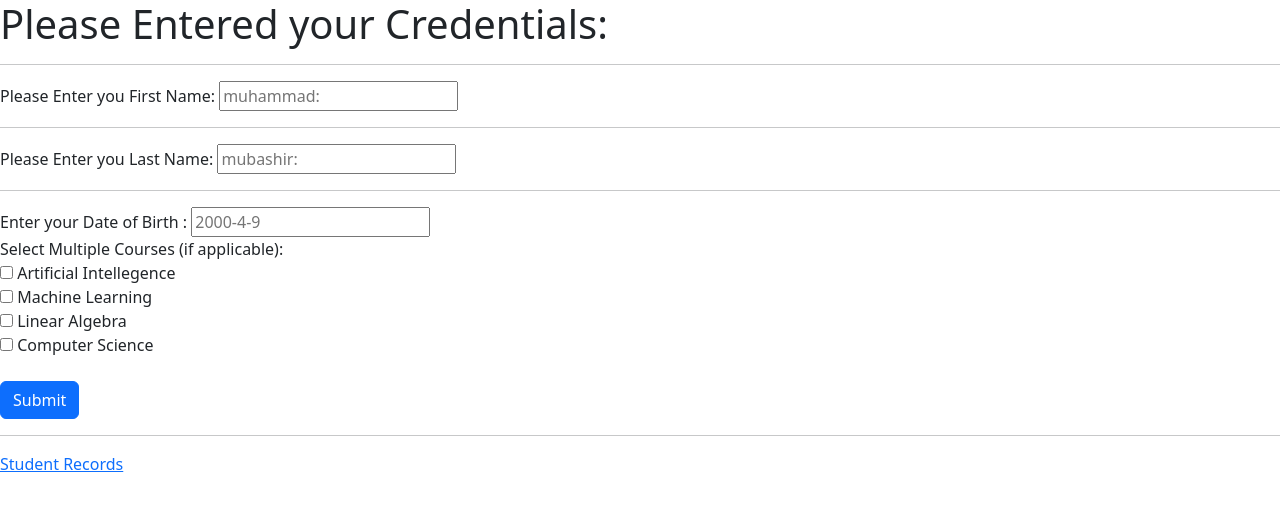
After one commit to RaoMubashir5/AximTraining, a Django app: page /add/ in a window 1280 px wide. The commit adds this page. Shown: the top 511 px of the page. Run offline with Django 5.2, Linux system fonts and the light colour scheme; data comes from the database, SQL or seed files in the repository; both versions use the stored data as it was after the commit.

Commit message:
function base views practice

```diff
--- a/MyFirstAtAxim/urls.py
+++ b/MyFirstAtAxim/urls.py
@@ -24,5 +24,7 @@ from PracApp.views import *
 urlpatterns = [
     #path to the home page
     path('admin/', admin.site.urls),
-    path('task_view/',task_view,name="task_view"),
+    path('task_view/<str:para>',task_view,name="task_view"),
+    path('add/',Add_Student,name="add"),
+    path('students/<sort>',student_views,name="students"),
 ]
--- a/PracApp/models.py
+++ b/PracApp/models.py
@@ -57,8 +57,8 @@ class course(models.Model):
 
 # Enrollment model as the Through model;;it is now custom django intermediatory table for many to many relation,
 class Enrollment(models.Model):
-    student = models.ForeignKey(Student, on_delete=models.CASCADE,verbose_name="Enrolled Students")
-    course = models.ForeignKey(course, on_delete=models.CASCADE)
+    student = models.ForeignKey(Student, on_delete=models.CASCADE,verbose_name="Enrolled Students",related_name="enrolled")
+    course = models.ForeignKey(course, on_delete=models.CASCADE,related_name="enrolled")
     enrollment_date=models.DateField(verbose_name="Date of Enrollment")
 
     class Meta:
--- /dev/null
+++ b/PracApp/templates/addStudents.html
@@ -0,0 +1,44 @@
+<!DOCTYPE html>
+<html lang="en">
+<head>
+    <title>Add_Student</title>
+    <meta charset="UTF-8">
+    <meta name="viewport" content="width=device-width, initial-scale=1.0">
+    <title>Your Project</title>
+    <!-- Bootstrap CSS -->
+    <link href="https://cdn.jsdelivr.net/npm/bootstrap@5.3.0/dist/css/bootstrap.min.css" rel="stylesheet">
+</head>
+<body>
+<h1>Please Entered your Credentials:</h1>
+<hr>
+    <form method="POST" action="">
+       {% csrf_token %}
+        <div class="form-group">
+          <label for="exampleFirst1">Please Enter you First Name: </label>
+          <input type="text" name="first_name" placeholder="muhammad:" id="exampleFirst1" required>
+        </div>
+        <hr>
+        <div class="form-group">
+            <label for="exampleFirst2">Please Enter you Last Name: </label>
+            <input type="text" name="last_name" placeholder="mubashir:" id="exampleFirst2" required>
+          </div>
+        <hr>
+        <div class="form-group">
+          <label for="5">Enter your Date of Birth :</label>
+          <input type="text" name="date_of_birth"  placeholder="2000-4-9" id="5" required>
+        </div>
+             <!-- Checkboxes for Multiple Course Selection -->
+             <div class="form-group">
+              <label for="courses">Select Multiple Courses (if applicable):</label><br>
+              {% for course in courses %}
+                  <input type="checkbox" name="course_name" value="{{ course.course_name }}" id="courses"> {{ course.course_name }}<br>
+              {% endfor %}
+          </div>
+        <br>
+        <button type="submit" class="btn btn-primary">Submit</button>
+        <hr>
+        <a href='/students/ sort="simple" '>Student Records</a>
+      </form>
+
+</body>
+</html>
--- a/PracApp/lala.html
+++ b/PracApp/templates/lala.html
@@ -7,7 +7,7 @@
     <title>Task View</title>
 </head>
 <body>
-    <h1>Task View</h1>
-    <p>Updated: <a href="{% url 'task' %}">{{ updated|timesince }} ago</a></p>
+    <h1>Task View ............ {{test}}</h1>
+    <p>Updated: <a href="{% url 'task_view' para='raomubashir' %}">{{ updated|timesince }} ago</a></p>
 </body>
 </html>
--- a/PracApp/views.py
+++ b/PracApp/views.py
@@ -4,6 +4,7 @@ from PracApp.models import*
 from django.views.decorators.http import require_http_methods,require_GET
 from django.http import HttpResponse,StreamingHttpResponse,HttpResponseNotFound,HttpResponseServerError,HttpResponseForbidden
 import random,time
+from django.utils import timezone
 # Create your views here.
 
 @require_http_methods(["GET"],)
@@ -55,18 +56,18 @@ def streamlineResponse(request):
 
 
 
-#redering template using render and redirect shortcuts.
-@require_http_methods(["GET","POST"],)
-def student_views(request):
-     if request.method=="GET":
+#redering template using render and redirect shortcuts.@require_http_methods(["GET","POST"],)
+def student_views(request,sort):
+     if request.method=="GET" and sort == 'asc':
+        all_objects=Student.objects.all().order_by("-date_of_birth")
+        return render(request,'studentsData.html',{"students":all_objects})
+     elif request.method=="GET" and sort == 'desc':
+        all_objects=Student.objects.all().order_by("date_of_birth")
+        return render(request,'studentsData.html',{"students":all_objects})
+     else:
         all_objects=Student.objects.all()
-        return render(request,'studentsRecords.html',{"students":all_objects})
-     if request.method=="POST":
-        if len(request.POST.get('name')) > 0:
-            name=request.POST.get('name')
-            print(name)
-            return redirect('student_views')
-        return HttpResponseForbidden("Kuch bhajo to sahi bhai",headers={"content-length":20})
+        return render(request,'studentsData.html',{"students":all_objects})
+     return HttpResponseForbidden("only get requests are handled",headers={"content-length":20})
 
 ##Unique roll number generator:def generate_unique_roll_number(existing_roll_numbers, lower_bound=100, upper_bound=1000):
 def returnUniqueRollNo(existing_roll_numbers,lower_bound,upper_bound):
@@ -78,47 +79,58 @@ def returnUniqueRollNo(existing_roll_numbers,lower_bound,upper_bound):
 @require_http_methods(["GET","POST"],)
 def Add_Student(request):
     if request.method=="GET":
-        return render(request,'add_Student.html')
+        courses_obj=course.objects.all()
+        return render(request,'addStudents.html',{'courses':courses_obj})
 
       #check if POST request is not empty.
     elif request.method=="POST":
+        rand_roll=100
+        lead=None
+        teacher=None
         all_student= Student.objects.all()
-        students_without_group_leads= Student.objects.filter(group_lead__isnull=True)
+        if all_student.exists():
+            students_without_group_leads= Student.objects.filter(group_lead__isnull=True)
 
-        if students_without_group_leads.exists():
-            print(students_without_group_leads)
+            if students_without_group_leads.exists():
+                print(students_without_group_leads)
 
-            # Extract the students who don't have a group_lead
-            students_list = [student for student in students_without_group_leads]
-            print(students_list)
-            lead=random.choice(students_list)
-            print(lead)
-        else:
-            print("All students have group leads.")
+                # Extract the students who don't have a group_lead
+                students_list = [student for student in students_without_group_leads]
+                print(students_list)
+                lead=random.choice(students_list)
+                print(lead)
+            else:
+                print("All students have group leads.")
+            teachers=[name.teacher for name in all_student]
+            if len(teachers)>0:
+                teacher=random.choice(teachers)
+            ramdom_roll=[name.roll_number for name in all_student]
+            rand_roll=returnUniqueRollNo(ramdom_roll,100,1000)
 
 
-        teachers=[name.teacher for name in all_student]
-
-        if teachers:
-            as_teacher=random.choice(teachers)
-        else: teacher=None
-        ramdom_roll=[name.roll_number for name in all_student]
-        rand_roll=returnUniqueRollNo(ramdom_roll,100,1000)
 
         #receiving data from POST request.
         first_name=request.POST.get('first_name')
         last_name=request.POST.get('last_name')
         date_of_birth=request.POST.get('date_of_birth')
 
+        course_name_list=request.POST.getlist('course_name')
+
         if (first_name and last_name) and date_of_birth:
             new_student=Student.objects.create(
                          first_name=first_name,last_name=last_name,
                          roll_number=rand_roll,date_of_birth=date_of_birth,
-                         group_lead=lead,teacher=as_teacher,)
+                         group_lead=lead,teacher=teacher,)
+            for course_names in course_name_list:
+                course_obj=course.objects.get(course_name=course_names)
+                enrollment=Enrollment.objects.create(student=new_student,course=course_obj,enrollment_date=datetime.date.today())
             print(new_student)
-            return redirect('Add_Student')
-from django.utils import timezone
-def task_view(request):
+            return redirect('add')
+
+
+def task_view(request,para):
+    if para == '34':
+        print(para)
     # Example: Current time minus 1 day for demonstration
     updated = timezone.now() - timezone.timedelta(days=1)
     return render(request, 'lala.html', {'updated': updated})
```
Also changed, not shown: PracApp/templates/studentsData.html (added, +86 -0 lines), PracApp/migrations/0003_alter_enrollment_course_alter_enrollment_student.py (added), db.sqlite3.
